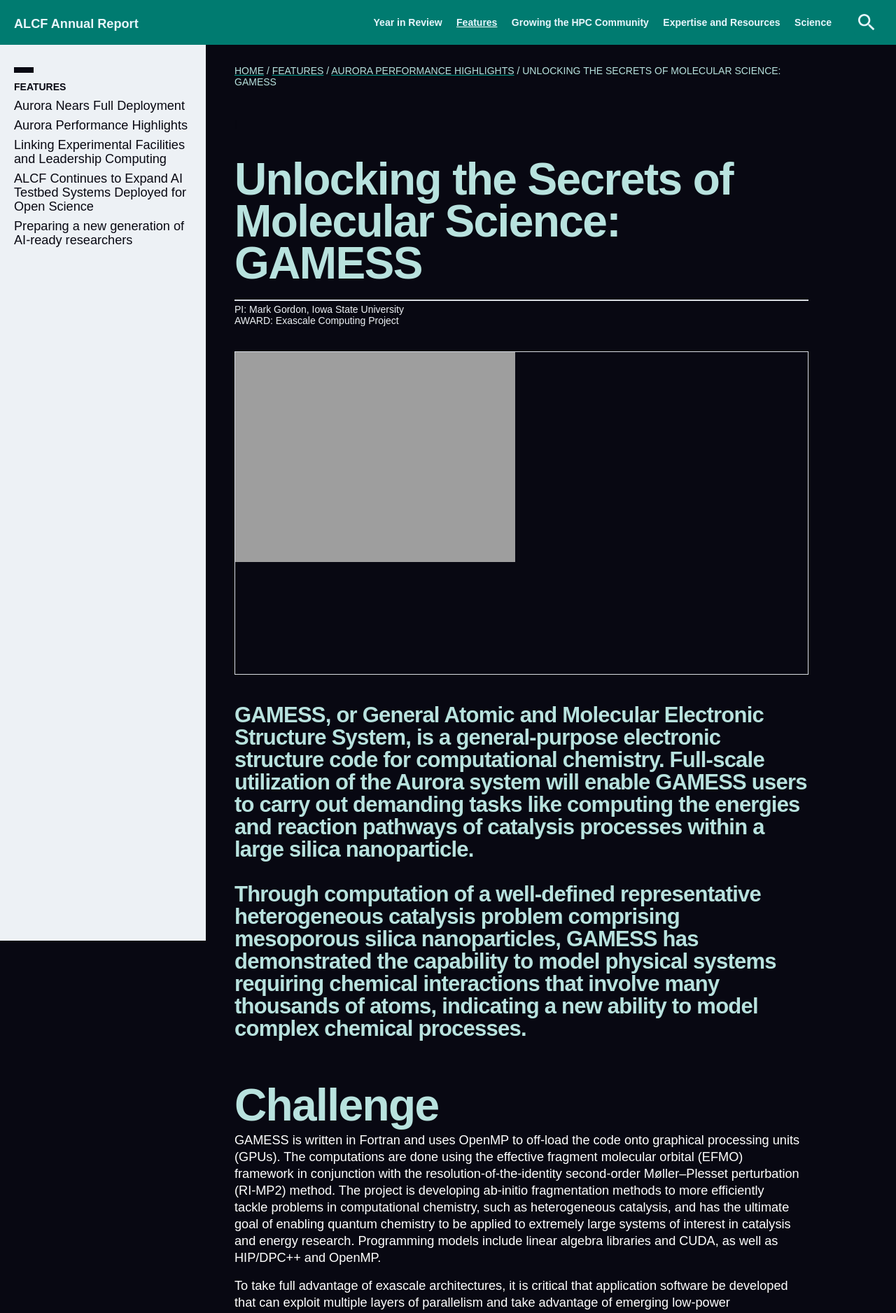
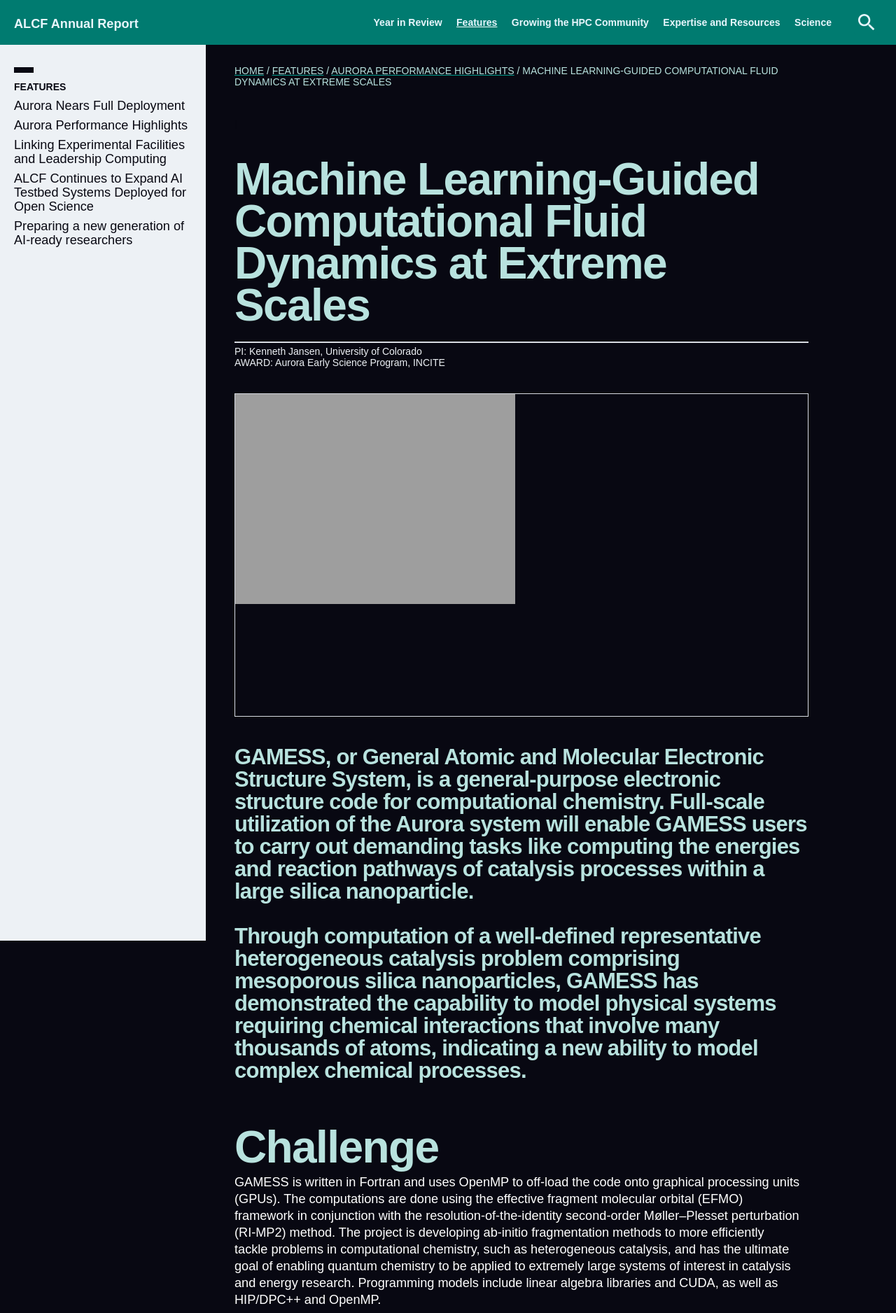
Before and after one commit to argonne-lcf/AR2024, a Jekyll site: the page built from _performancehighlights/phasta.md, in a window 1280 px wide. Shown: the top 1876 px of the page at 70% size. Built offline with Jekyll 4.4.1, drawn with Linux system fonts in a browser that asks for light colours; some web fonts are replaced; some of the changed text lies outside the part shown.

Commit message:
Update phasta.md
title/pi, impact

```diff
--- a/_performancehighlights/phasta.md
+++ b/_performancehighlights/phasta.md
@@ -4,9 +4,9 @@
 theme: dark
 permalink: 'features/aurora-performance-highlights/gamess'
 
-title: 'Unlocking the Secrets of Molecular Science: GAMESS'
-pi: 'Mark Gordon, Iowa State University'
-award: 'Exascale Computing Project'
+title: 'Machine Learning-Guided Computational Fluid Dynamics at Extreme Scales'
+pi: 'Kenneth Jansen, University of Colorado'
+award: 'Aurora Early Science Program, INCITE'
 systems: '-'
 
 image: 'gamess.png'
@@ -32,4 +32,6 @@
 %}
 
 # Impact
-Full-scale utilization of the Aurora system will enable GAMESS users to carry out demanding tasks like computing the energies and reaction pathways of catalysis processes within a large silica nanoparticle.
+The high-resolutions simulations of turbulent flows at high Reynolds numbers performed will help refine the turbulence models currently available, while improving the robustness and accuracy of turbine models. These models can in turn be used for improved design of aircraft and other mechanical systems.
+
+This project provides a scalable and performant solution to performing in situ machine learning in the exascale era, thereby unlocking the ability to access much richer datasets for training ML models from scientific simulations. Additionally, accuracy and uncertainty quantification metrics obtained from the ongoing training inform the data-generation process within the simulation, which can lead to intelligent data sub-sampling techniques to train models on fewer data samples and at reduced energy cost.
```
